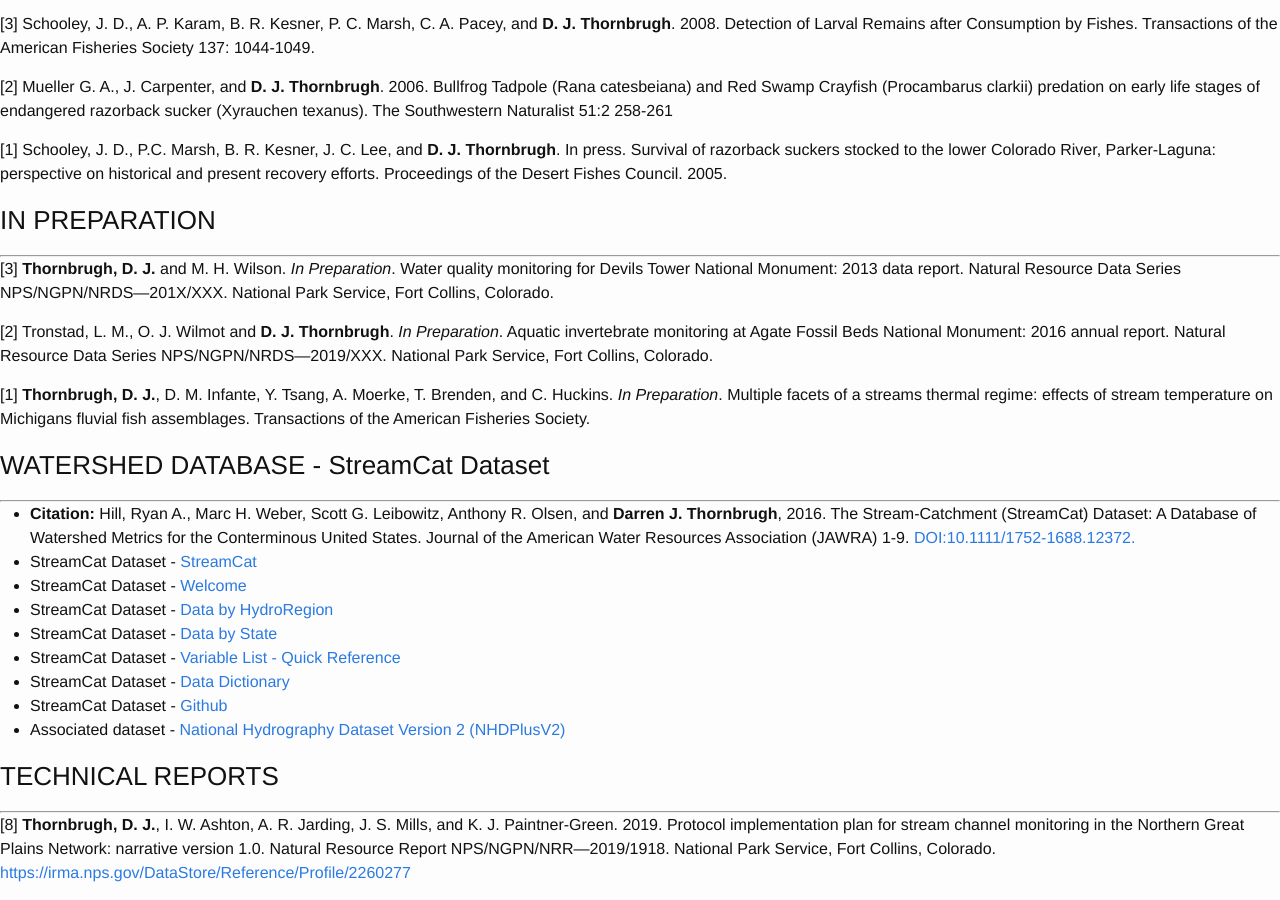
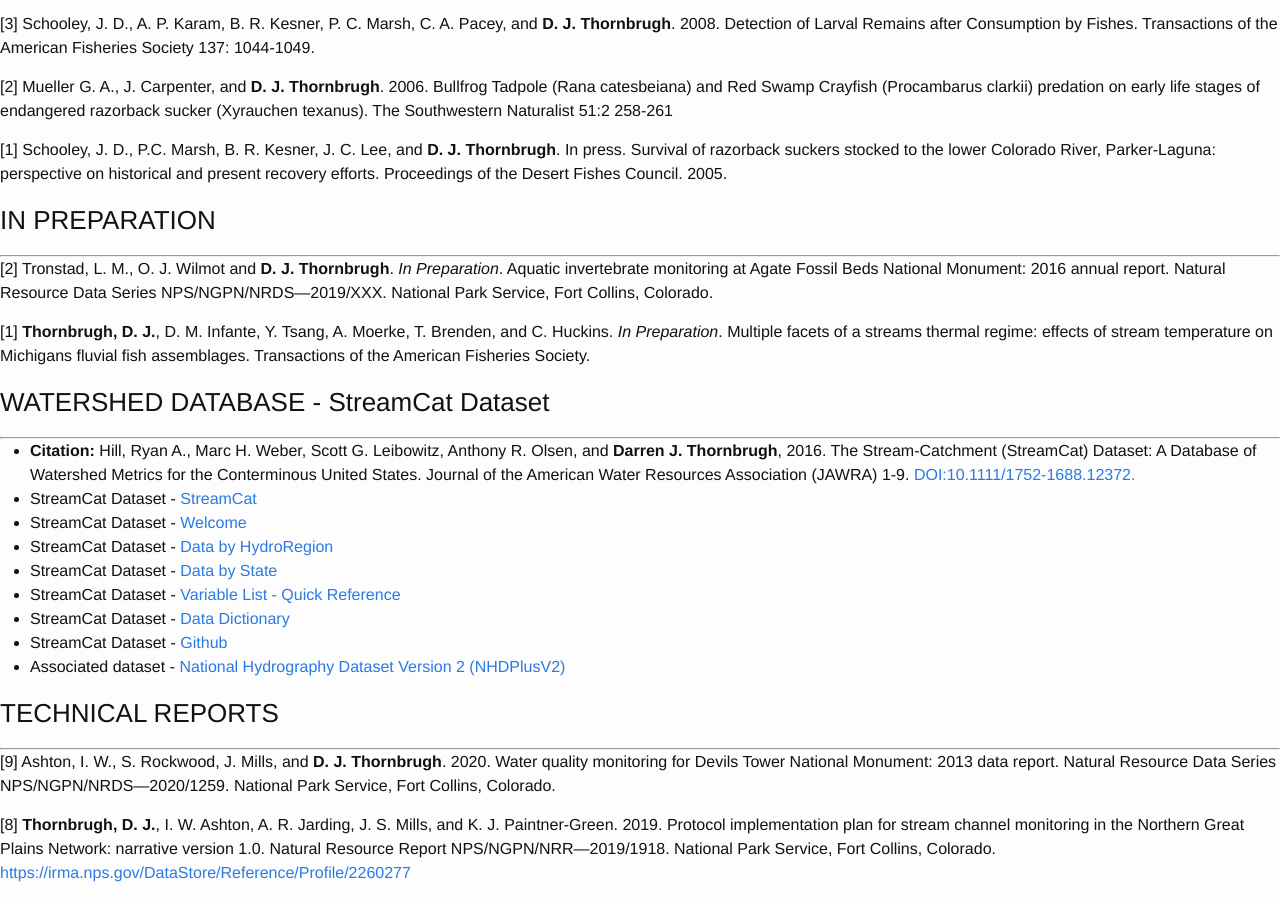
Before and after one commit to dthor/dthor.github.io, a Jekyll site: the page built from publications/publications.md, in a window 1280 px wide and 900 px high, scrolled down 1743 px. Built offline with Jekyll 4.4.1, drawn with Linux system fonts in a browser that asks for light colours; nearby versions of some CDN libraries; some web fonts are replaced; some of the changed lines change nothing that is shown.

Commit message:
DETO - WQ report
updated water quality technical report

```diff
--- a/publications/publications.md
+++ b/publications/publications.md
@@ -53,8 +53,6 @@
 ### IN PREPARATION
 ***
 
-[3] **Thornbrugh, D. J.** and M. H. Wilson. _In Preparation_. Water quality monitoring for Devils Tower National Monument: 2013 data report. Natural Resource Data Series NPS/NGPN/NRDS—201X/XXX. National Park Service, Fort Collins, Colorado.
-
 [2] Tronstad, L. M., O. J. Wilmot and **D. J. Thornbrugh**. _In Preparation_. Aquatic invertebrate monitoring at Agate Fossil Beds National Monument: 2016 annual report. Natural Resource Data Series NPS/NGPN/NRDS—2019/XXX. National Park Service, Fort Collins, Colorado.
 
 [1] **Thornbrugh, D. J.**, D. M. Infante, Y. Tsang, A. Moerke, T. Brenden, and C. Huckins. _In Preparation_. Multiple facets of a streams thermal regime: effects of stream temperature on Michigans fluvial fish assemblages. Transactions of the American Fisheries Society.
@@ -73,6 +71,8 @@
 
 ### TECHNICAL REPORTS
 ***
+[9] Ashton, I. W., S. Rockwood, J. Mills, and **D. J. Thornbrugh**. 2020. Water quality monitoring for Devils Tower National Monument: 2013 data report. Natural Resource Data Series NPS/NGPN/NRDS—2020/1259. National Park Service, Fort Collins, Colorado.
+
 [8] **Thornbrugh, D. J.**, I. W. Ashton, A. R. Jarding, J. S. Mills, and K. J. Paintner-Green. 2019. Protocol implementation plan for stream channel monitoring in the Northern Great Plains Network: narrative version 1.0. Natural Resource Report NPS/NGPN/NRR—2019/1918. National Park Service, Fort Collins, Colorado. [https://irma.nps.gov/DataStore/Reference/Profile/2260277](https://irma.nps.gov/DataStore/Reference/Profile/2260277)
 
 [7] **Thornbrugh, D. J.** 2019. Stream channel monitoring in Northern Great Plains Network: data quality standards. Natural Resource Report NPS/NGPN/NRR—2019/1919. National Park Service, Fort Collins, Colorado. [https://irma.nps.gov/DataStore/Reference/Profile/2260278](https://irma.nps.gov/DataStore/Reference/Profile/2260278)
```
